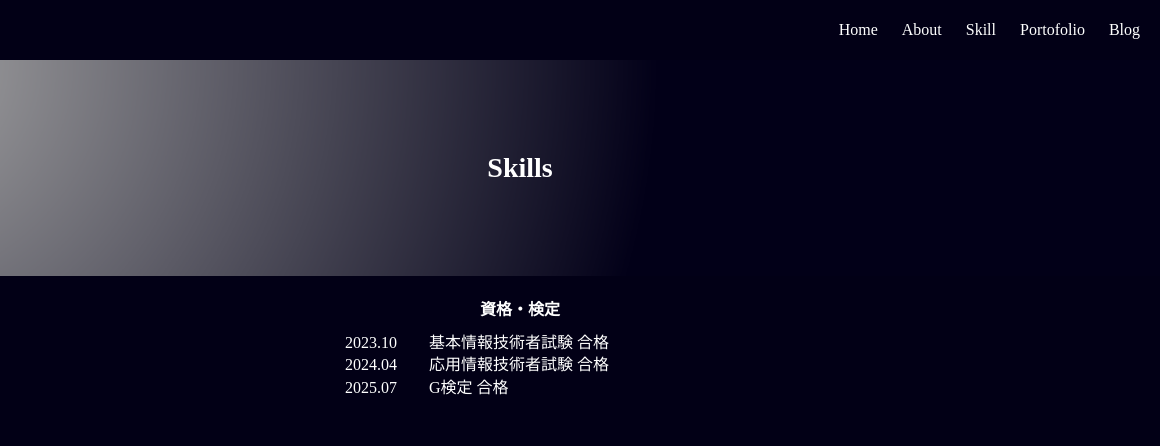
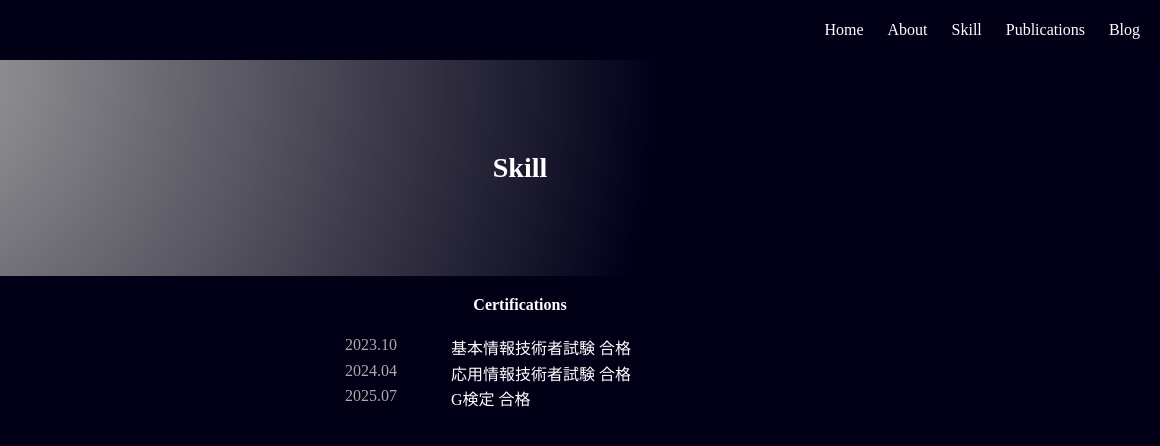
Before and after one commit to T2akazawa/t2akazawa.github.io, a plain HTML site: page skill.html in a window 1280 px wide. Shown: the full height of the page, 120-1280 px from the left. Drawn offline with Linux system fonts and the light colour scheme.

Commit message:
Change code

```diff
--- a/skill.html
+++ b/skill.html
@@ -3,7 +3,9 @@
 <head>
   <meta charset="UTF-8" />
   <meta name="viewport" content="width=device-width, initial-scale=1.0"/>
-  <title>About - Personal Website</title>
+  <title>Skills | Tomoki Takazawa</title>
+  <meta name="description"
+      content="Skills of Tomoki Takazawa, focusing on digital twins, laboratory automation, robotics, and AI research." />
   <style>
     /* リセット */
     * { margin: 0; padding: 0; box-sizing: border-box; }
@@ -45,42 +47,52 @@
       text-align: center;
       line-height: 1.4;
     }
-    .overlay-name-en {
+    .overlay-en {
       font-family: 'Times New Roman', serif;
       font-size: 1.75rem;
       color: white;
       display: block;
     }
-    .overlay-name-ja {
-      /* font-family: '游明朝', 'Yu Mincho', serif; */
-      font-size: 1rem;
-      color: white;
-      display: block;
-      margin-top: 0.15em;
-    }
-    /* キャリアセクション */
-    .career {
+    /* スキルセクション */
+    .skill {
       background-color: #020016;
       text-align: center;
       padding-top: 20px;
       padding-bottom: 40px;
     }
-    .career-title {
+    .skill-title {
       /* font-family: 'Times New Roman', serif; */
       font-size: 1rem;
       margin: 0;
       color: white;
     }
-    .career-list {
+    .skill-list {
       max-width: 350px;
       margin: 20px auto 0;
       text-align: left;
     }
-    .career-list p {
+    .skill-list p {
       margin-top: 1em;
       font-size: 1rem;
       color: white;
       line-height: 0.4;
+    }
+    .skill-item {
+      display: grid;
+      grid-template-columns: 90px 1fr; /* 日付 | 本文 */
+      column-gap: 16px;
+      margin-top: 1.4em;
+    }
+    .skill-date {
+      color: #aaa;
+      font-size: 1rem;
+      text-align: left;
+      white-space: nowrap;
+    }
+    .skill-body {
+      color: white;
+      font-size: 1rem;
+      line-height: 1.6;
     }
   </style>
 </head>
@@ -93,8 +105,8 @@
     <div class="nav-links">
       <a href="index.html">Home</a>
       <a href="about.html">About</a>
-      <a href="#">Skill</a>
-      <a href="#">Portofolio</a>
+      <a href="skill.html">Skill</a>
+      <a href="publications.html">Publications</a>
       <a href="blog.html">Blog</a>
     </div>
   </nav>
@@ -103,17 +115,28 @@
   <div class="hero">
     <img src="figure/tape.png" alt="Tape Image">
     <div class="overlay">
-      <span class="overlay-name-en"><b> Skills </b></span>
+      <span class="overlay-en"><b> Skill </b></span>
     </div>
   </div>
 
-  <!-- Career セクション -->
-  <section class="career">
-    <h2 class="career-title">資格・検定</h2>
-    <div class="career-list">
-      <p>2023.10　　基本情報技術者試験 合格</p>
-      <p>2024.04　　応用情報技術者試験 合格</p>
-      <p>2025.07　　G検定 合格</p>
+  <!-- Skill セクション -->
+  <section class="skill">
+    <h2 class="skill-title">Certifications</h2>
+    <div class="skill-list">
+      <div class="skill-item">
+        <div class="skill-date">2023.10</div>
+        <div class="skill-body">
+          基本情報技術者試験 合格
+        </div>
+        <div class="skill-date">2024.04</div>
+        <div class="skill-body">
+          応用情報技術者試験 合格
+        </div>
+        <div class="skill-date">2025.07</div>
+        <div class="skill-body">
+          G検定 合格
+        </div>
+      </div>
     </div>
   </section>
 
```
